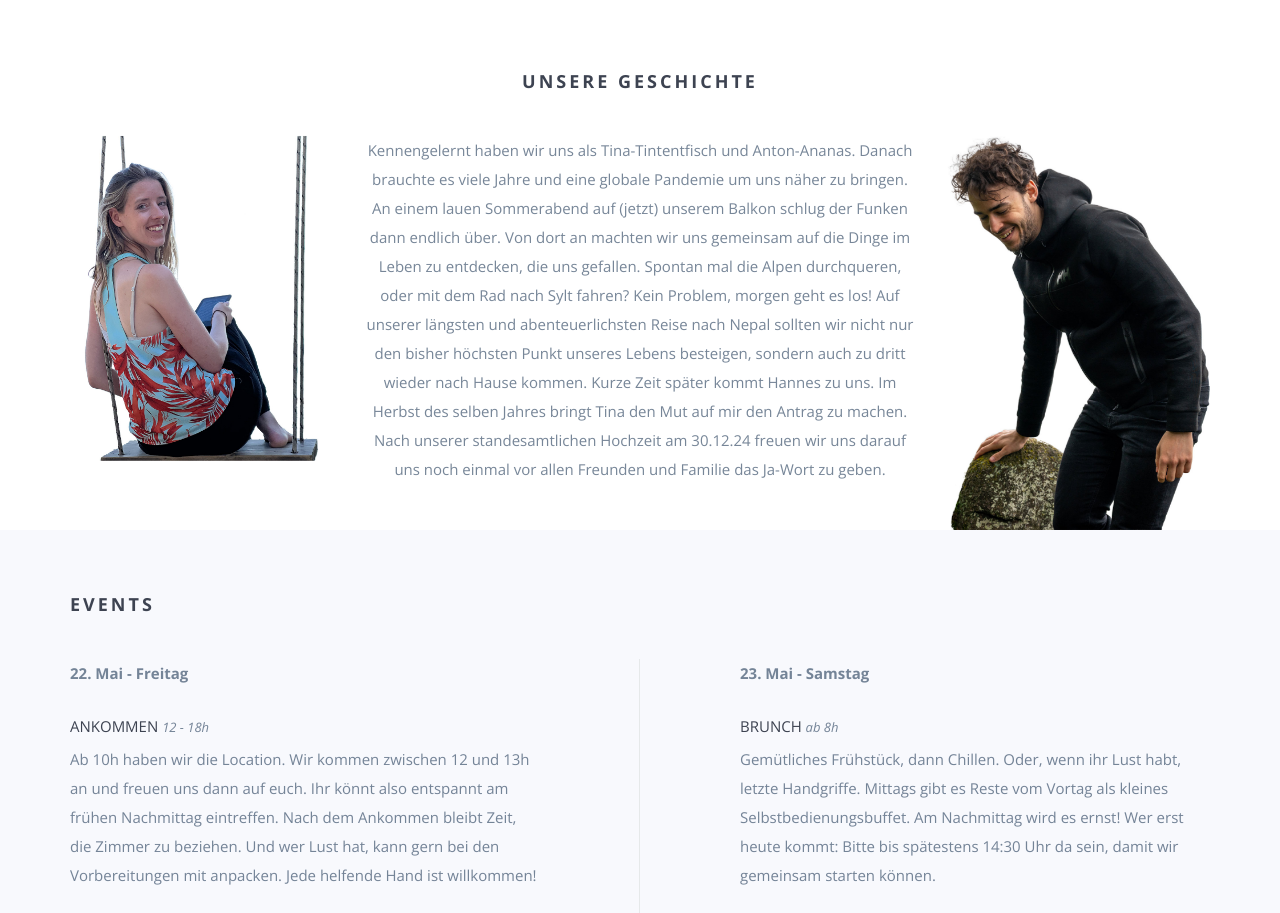
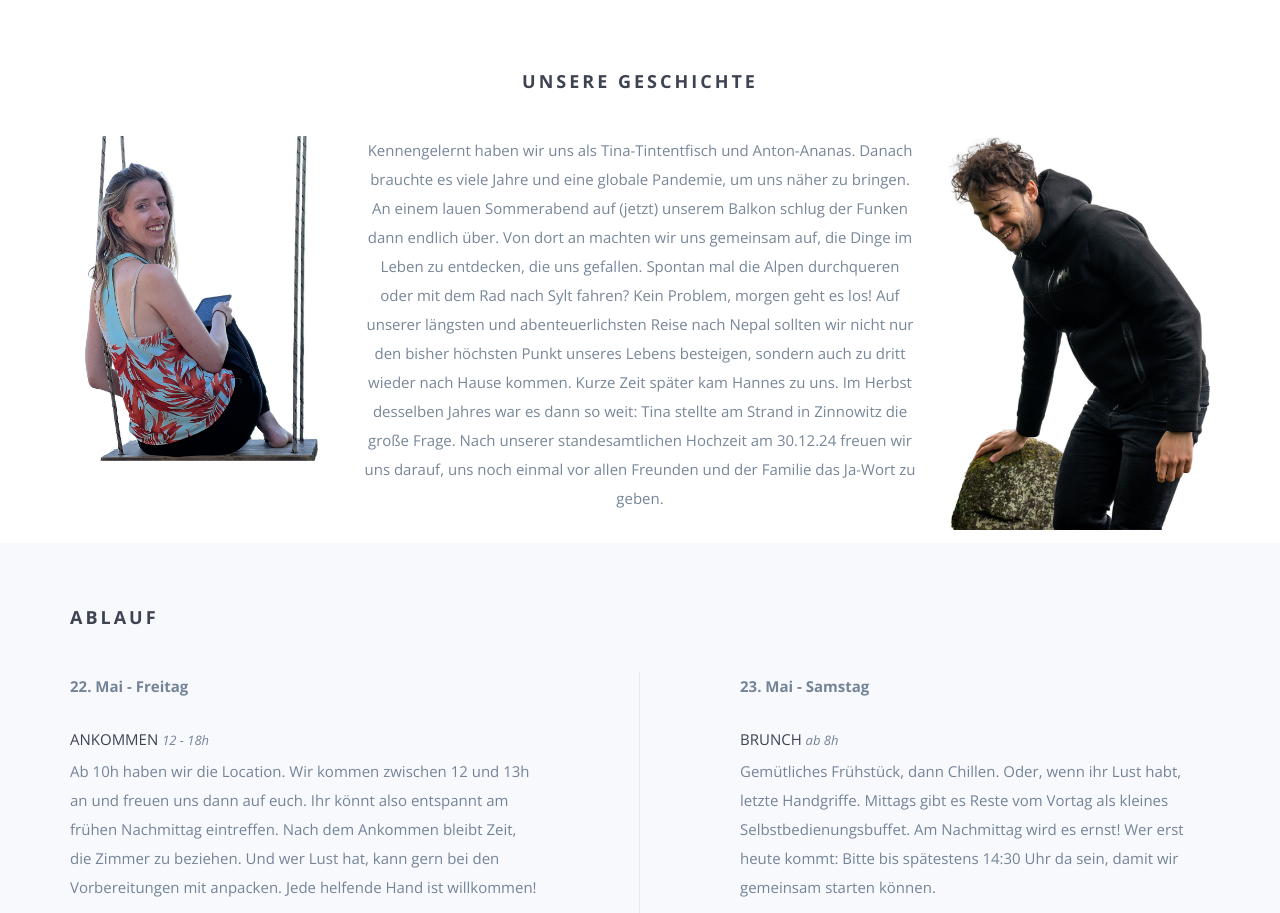
Before and after one commit to 80AAFF/wedding-website, a website: page index.html in a window 1280 px wide. Shown: the part 1000-1913 px from the top of the page. Drawn offline with nearby package versions, Linux system fonts and the light colour scheme; some packages are replaced by stand-ins of ours; files whose address does not match are found by name.

Commit message:
Update index.html
Fixed spelling errors

```diff
--- a/index.html
+++ b/index.html
@@ -11,11 +11,11 @@
     <meta charset="utf-8">
     <meta http-equiv="X-UA-Compatible" content="IE=edge"/>
     <title>Tina und Anton heiraten!</title>
-    <meta name="description" content="Wir wollen euch zu unserem großen Tag einladen!">
+    <meta name="description" content="Wir laden euch zu unserem großen Tag ein!">
     <meta name="viewport" content="width=device-width, initial-scale=1">
     <meta name="theme-color" content="#ffffff">
     <meta property="og:title" content="Tina & Anton heiraten">
-    <meta property="og:description" content="Wir wollen euch zu unserem großen Tag einladen!">
+    <meta property="og:description" content="Wir laden euch zu unserem großen Tag ein!">
     <meta property="og:image" content="https://hochzeit.wltr.be/img/hero.jpg">
     <meta property="og:type" content="website">
     <link rel="apple-touch-icon" sizes="180x180" href="apple-touch-icon.png">
@@ -74,7 +74,7 @@
                     <nav>
                         <ul class="primary-nav">
                             <li><a href="#intro">Unsere Geschichte</a></li>
-                            <li><a href="#events">Events</a></li>
+                            <li><a href="#events">Ablauf</a></li>
                             <li><a href="#eng-pics">Hochzeitsbilder</a></li>
                             <li class="hidden-sm hidden-xs"><a href="#video-bg">Einblick in den Hof</a></li>
                         </ul>
@@ -136,14 +136,15 @@
             <div class="col-md-6">
                 <p>
                     Kennengelernt haben wir uns als Tina-Tintentfisch und Anton-Ananas. Danach brauchte es viele
-                    Jahre und eine globale Pandemie um uns näher zu bringen. An einem lauen Sommerabend auf (jetzt)
-                    unserem Balkon schlug der Funken dann endlich über. Von dort an machten wir uns gemeinsam auf die
-                    Dinge im Leben zu entdecken, die uns gefallen. Spontan mal die Alpen durchqueren, oder mit dem Rad
+                    Jahre und eine globale Pandemie, um uns näher zu bringen. An einem lauen Sommerabend auf (jetzt)
+                    unserem Balkon schlug der Funken dann endlich über. Von dort an machten wir uns gemeinsam auf, die
+                    Dinge im Leben zu entdecken, die uns gefallen. Spontan mal die Alpen durchqueren oder mit dem Rad
                     nach Sylt fahren? Kein Problem, morgen geht es los! Auf unserer längsten und abenteuerlichsten Reise
                     nach Nepal sollten wir nicht nur den bisher höchsten Punkt unseres Lebens besteigen, sondern auch zu
-                    dritt wieder nach Hause kommen. Kurze Zeit später kommt Hannes zu uns. Im Herbst des selben Jahres
-                    bringt Tina den Mut auf mir den Antrag zu machen. Nach unserer standesamtlichen Hochzeit am 30.12.24
-                    freuen wir uns darauf uns noch einmal vor allen Freunden und Familie das Ja-Wort zu geben.
+                    dritt wieder nach Hause kommen. Kurze Zeit später kam Hannes zu uns. Im Herbst desselben Jahres war
+                    es dann so weit: Tina stellte am Strand in Zinnowitz die große Frage. Nach unserer standesamtlichen
+                    Hochzeit am 30.12.24 freuen wir uns darauf, uns noch einmal vor allen Freunden und der Familie das
+                    Ja-Wort zu geben.
                 </p>
             </div>
             <div class="col-md-3 hidden-sm hidden-xs"><img src="img/anton.jpg" class="wp2"></div>
@@ -159,7 +160,7 @@
     <div class="container">
         <div class="row">
             <div class="col-md-12">
-                <h3 class="header">Events</h3>
+                <h3 class="header">Ablauf</h3>
             </div>
         </div>
         <div class="row">
@@ -179,7 +180,7 @@
                     <h5>Abendessen <span class="time">18 - 22h</span></h5>
                     <p>
                         Für ein gemeinsames Abendessen würden wir uns freuen, wenn ihr etwas für ein Mitbringbuffet
-                        beizusteuern könntet (weiter unten gibt es noch einmal mehr Infos). Den Tag wollen wir dann
+                        beisteuern könntet (weiter unten gibt es noch einmal mehr Infos). Den Tag wollen wir dann
                         entspannt bei netten Gesprächen und guter Stimmung ausklingen lassen. Für Getränke und Snacks
                         wird gesorgt.
                     </p>
@@ -420,8 +421,8 @@
                         </div>
                         <div class="col-md-6">
                             <h5>Optionen</h5>
-                            <p><i class="fa fa-mobile"></i> <a href="https://bahn.de">Deutsche Bahn</a><br>
-                                <i class="fa fa-mobile"></i> <a href="TBD">Bus</a></p>
+                            <p><i class="fa fa-mobile"></i> <a href="https://bahn.de">Deutsche Bahn</a>
+                            </p>
                         </div>
                     </div>
                     <div class="text-center row">
```
